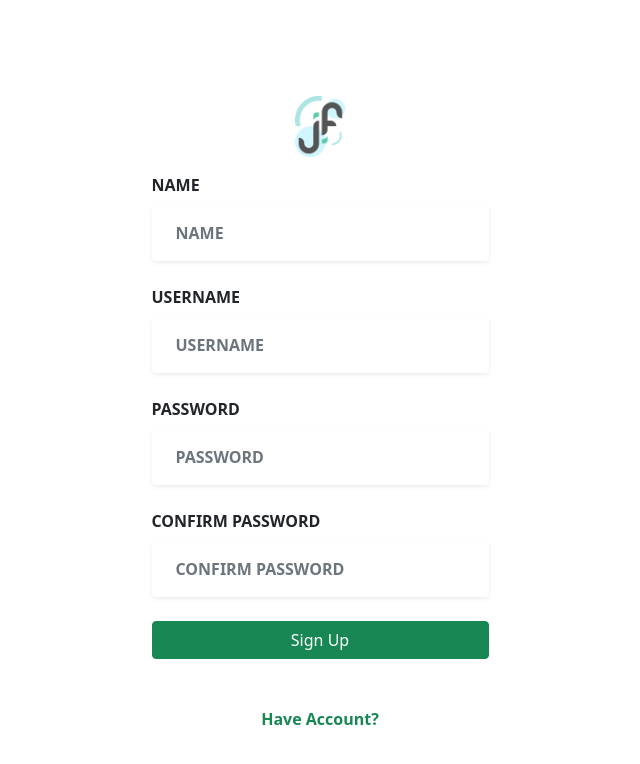
After one commit to wisuja/ci4-resume-maker, a CodeIgniter 4 app: template app/Views/signup.php in a window 1280 px wide. The commit adds this page. Shown: the top 764 px of the page, without its empty margins (320-960 px from the left). Run offline with PHP 8.4 and a stand-in for CodeIgniter, Linux system fonts and the light colour scheme; the template is opened without the code that fills it, so the values that code supplies are empty; some libraries are stand-ins or nearby versions.

Commit message:
Login and Signup

```diff
--- a/app/Config/Routes.php
+++ b/app/Config/Routes.php
@@ -33,6 +33,7 @@ $routes->setAutoRoute(true);
 // route since we don't have to scan directories.
 $routes->get('/chat', 'Chat::index');
 $routes->get('/', 'Login::index');
+$routes->get('/logout', 'Login::logout');
 
 /*
  * --------------------------------------------------------------------
--- a/app/Controllers/BaseController.php
+++ b/app/Controllers/BaseController.php
@@ -45,5 +45,6 @@ class BaseController extends Controller
 		// Preload any models, libraries, etc, here.
 		//--------------------------------------------------------------------
 		// E.g.: $this->session = \Config\Services::session();
+		$this->session = \Config\Services::session();
 	}
 }
--- /dev/null
+++ b/app/Views/signup.php
@@ -0,0 +1,104 @@
+<!DOCTYPE html>
+<html lang="en">
+
+<head>
+    <!-- Required meta tags -->
+    <meta charset="utf-8" />
+    <meta name="viewport" content="width=device-width, initial-scale=1" />
+
+    <!-- Bootstrap CSS -->
+    <link href="https://cdn.jsdelivr.net/npm/bootstrap@5.0.0-beta2/dist/css/bootstrap.min.css" rel="stylesheet"
+        integrity="sha384-BmbxuPwQa2lc/FVzBcNJ7UAyJxM6wuqIj61tLrc4wSX0szH/Ev+nYRRuWlolflfl" crossorigin="anonymous" />
+
+    <!-- Custom CSS -->
+    <link rel="stylesheet" href="<?= base_url('public/template') ?>style.css" />
+
+    <title>Hello, world!</title>
+</head>
+
+<body id="signup">
+    <div class="container pt-5 d-flex justify-content-center">
+        <div class="row w-100 d-flex justify-content-center">
+            <div class="col-md-7 col-lg-6 col-xl-5" style="position: relative; z-index: 0">
+                <div class="container signbox py-5 px-1">
+                    <div class="row mb-3">
+                        <div class="col text-center">
+                            <img src="assets/logo.png" alt="" width="50" />
+                        </div>
+                    </div>
+                    <div class="row">
+                        <div class="col">
+                            <?php if ($message) : ?>
+                            <div class="alert alert-danger" role="alert">
+                                <?= $message ?>
+                            </div>
+                            <?php endif; ?>
+                            <form class="px-4 px-lg-5" method="POST" action="<?= base_url('signup/save') ?>">
+                                <div class="mb-4">
+                                    <label for="name"
+                                        class="form-label form-label-custom fw-bold text-uppercase">Name</label>
+                                    <input type="text"
+                                        class="form-control form-sign-custom py-3 px-4 shadow-sm border-0 fw-bold <?= ($validation->hasError('name')) ? 'is-invalid' : ''; ?>"
+                                        id="name" name="name" placeholder="NAME" />
+                                    <div class="invalid-feedback">
+                                        <?= $validation->getError('name'); ?>
+                                    </div>
+                                </div>
+                                <div class="mb-4">
+                                    <label for="username"
+                                        class="form-label form-label-custom fw-bold text-uppercase">Username</label>
+                                    <input type="text"
+                                        class="form-control form-sign-custom py-3 px-4 shadow-sm border-0 fw-bold <?= ($validation->hasError('username')) ? 'is-invalid' : ''; ?>"
+                                        id="username" name="username" placeholder="USERNAME" />
+                                    <div class="invalid-feedback">
+                                        <?= $validation->getError('username'); ?>
+                                    </div>
+                                </div>
+                                <div class="mb-4">
+                                    <label for="password"
+                                        class="form-label form-label-custom fw-bold text-uppercase">Password</label>
+                                    <input type="password"
+                                        class="form-control form-sign-custom py-3 px-4 shadow-sm border-0 fw-bold <?= ($validation->hasError('password')) ? 'is-invalid' : ''; ?>"
+                                        id="password" name="password" placeholder="PASSWORD" />
+                                    <div class="invalid-feedback">
+                                        <?= $validation->getError('password'); ?>
+                                    </div>
+                                </div>
+                                <div class="mb-4">
+                                    <label for="c-password"
+                                        class="form-label form-label-custom fw-bold text-uppercase">Confirm
+                                        Password</label>
+                                    <input type="password"
+                                        class="form-control form-sign-custom py-3 px-4 shadow-sm border-0 fw-bold <?= ($validation->hasError('password_confirmation')) ? 'is-invalid' : ''; ?>"
+                                        id="password_confirmation" name="password_confirmation"
+                                        placeholder="CONFIRM PASSWORD" />
+                                    <div class="invalid-feedback">
+                                        <?= $validation->getError('password_confirmation'); ?>
+                                    </div>
+                                </div>
+                                <button type="submit" class="btn btn-success text-center w-100">
+                                    Sign Up
+                                </button>
+                            </form>
+                        </div>
+                    </div>
+                </div>
+                <div class="container signbox-footer pb-4">
+                    <div class="row">
+                        <div class="col text-center">
+                            <a href="signin.html" class="p-0 m-0 text-decoration-none text-success fw-bold">Have
+                                Account?</a>
+                        </div>
+                    </div>
+                </div>
+            </div>
+        </div>
+    </div>
+
+    <!-- Javascript -->
+    <script src="https://cdn.jsdelivr.net/npm/bootstrap@5.0.0-beta2/dist/js/bootstrap.bundle.min.js"
+        integrity="sha384-b5kHyXgcpbZJO/tY9Ul7kGkf1S0CWuKcCD38l8YkeH8z8QjE0GmW1gYU5S9FOnJ0" crossorigin="anonymous">
+    </script>
+</body>
+
+</html>
```
Also changed, not shown: app/Controllers/Chat.php (+4 -9 lines), app/Controllers/Login.php (+27 -14 lines), app/Controllers/Signup.php (added, +81 -0 lines), app/Views/login.php (+7 -1 lines), app/Views/register.php (deleted).
